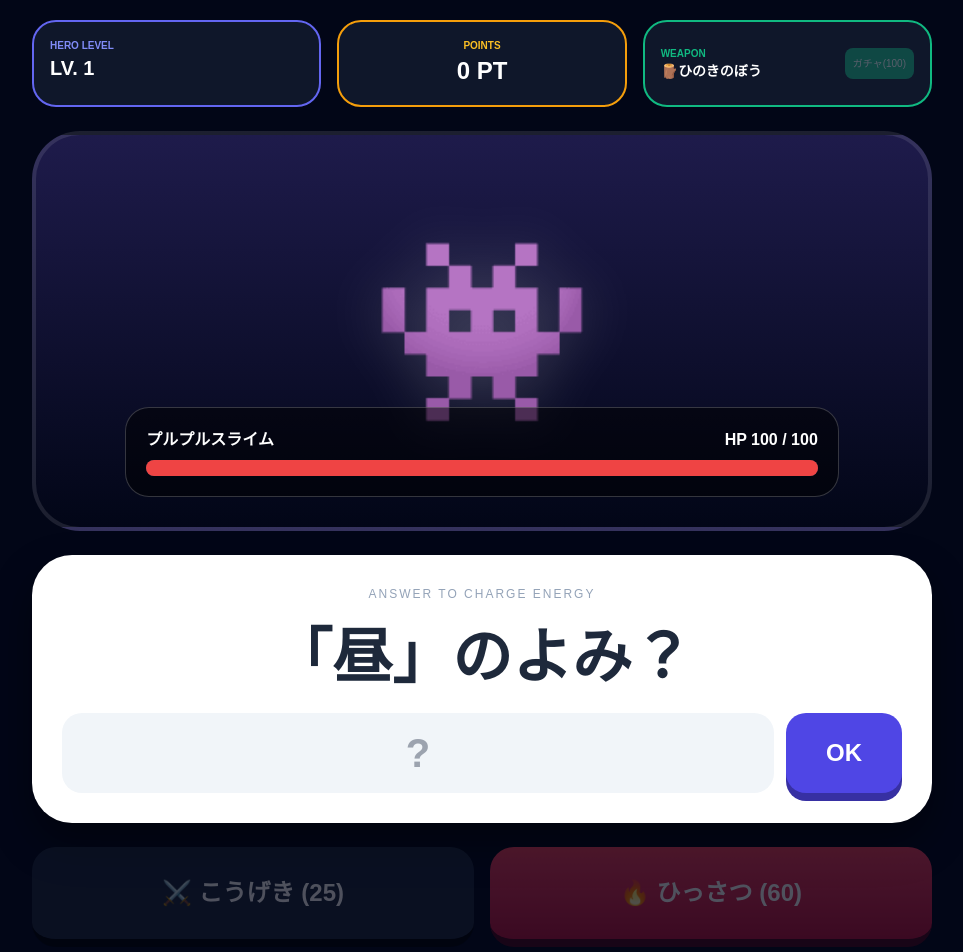
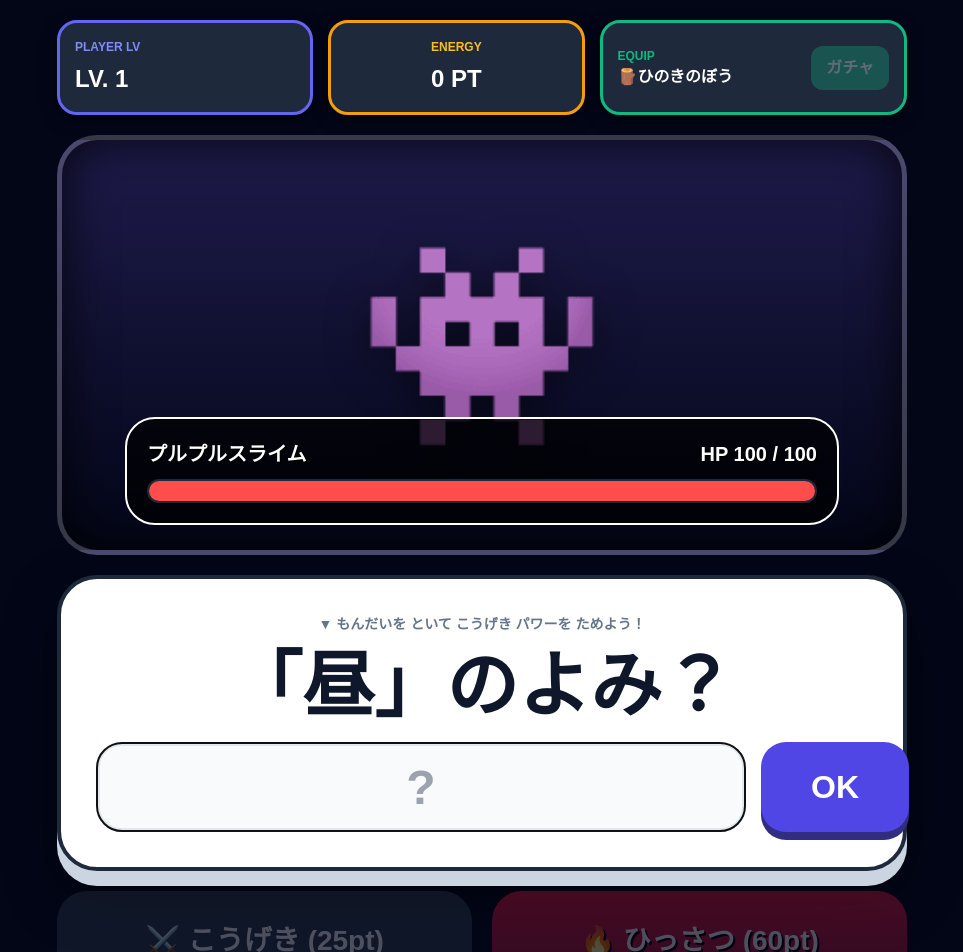
Before and after one commit to kotani6053/manaho-rpg, a Next.js app in the folder my-study-rpg/: page / in a window 1280 px wide. Shown: the top 952 px of the page, without its empty margins (158-1121 px from the left). Built offline with nearby package versions, Linux system fonts and the light colour scheme.

Commit message:
Update page.tsx

```diff
--- a/my-study-rpg/src/app/page.tsx
+++ b/my-study-rpg/src/app/page.tsx
@@ -2,26 +2,26 @@
 import React, { useState, useEffect } from 'react';
 import { kanjiData, monsterList, weaponList } from '../data/gameData';
 
-export default function ShinCompleteRPG() {
+export default function VisibilityHighRPG() {
   const [points, setPoints] = useState(0);
   const [playerLv, setPlayerLv] = useState(1);
   const [monsterIdx, setMonsterIdx] = useState(0);
   const [monsterHP, setMonsterHP] = useState(monsterList[0].hp);
   const [weapon, setWeapon] = useState(weaponList[0]);
-  const [message, setMessage] = useState("冒険が はじまった！");
+  const [message, setMessage] = useState("ぼうけん スタート！");
   const [quiz, setQuiz] = useState({ q: "", a: "" });
   const [inputValue, setInputValue] = useState("");
   const [isAttacking, setIsAttacking] = useState(false);
   const [showGacha, setShowGacha] = useState(false);
 
-  // クイズ生成
   const generateQuiz = () => {
     const isMath = Math.random() > 0.4;
     if (isMath) {
-      const a = Math.floor(Math.random() * 40) + 10;
-      const b = Math.floor(Math.random() * 30) + 5;
+      const a = Math.floor(Math.random() * 80) + 10;
+      const b = Math.floor(Math.random() * 70) + 5;
       const op = Math.random() > 0.5 ? '+' : '-';
-      setQuiz({ q: `${a} ${op} ${b} = ?`, a: (op === '+' ? a + b : a - b).toString() });
+      const ans = op === '+' ? a + b : a - b;
+      setQuiz({ q: `${a} ${op} ${b} = ?`, a: ans.toString() });
     } else {
       const selected = kanjiData[Math.floor(Math.random() * kanjiData.length)];
       setQuiz({ q: selected?.q || "1 + 1 = ?", a: selected?.a || "2" });
@@ -31,32 +31,29 @@ export default function ShinCompleteRPG() {
 
   useEffect(() => { generateQuiz(); }, []);
 
-  // 答え合わせ
   const handleAnswer = (e: React.FormEvent) => {
     e.preventDefault();
     if (inputValue === quiz.a) {
-      setPoints(p => p + 25);
-      setMonsterHP(p => Math.max(0, p - 5));
-      setMessage("✨ せいかい！ パワーが たまった！ ✨");
+      setPoints(p => p + 30);
+      setMonsterHP(p => Math.max(0, p - 10));
+      setMessage("✨ せいかい！ パワーを ためた！ ✨");
       generateQuiz();
     } else {
-      setMessage("❌ まちがい！ もういちど かんがえよう ❌");
+      setMessage("❌ まちがい！ よくみて かこう ❌");
     }
   };
 
-  // 攻撃
   const attack = (isSpecial: boolean) => {
     const cost = isSpecial ? 60 : 25;
     if (points < cost) return;
     setIsAttacking(true);
     setTimeout(() => setIsAttacking(false), 500);
-    const dmg = (isSpecial ? 150 : 40) + (weapon.power * playerLv);
+    const dmg = (isSpecial ? 200 : 50) + (weapon.power * playerLv);
     setMonsterHP(p => Math.max(0, p - dmg));
     setPoints(p => p - cost);
-    setMessage(`${weapon.name}で ${dmg} ダメージ！`);
+    setMessage(`${weapon.name}！ ${dmg}ダメージ！`);
   };
 
-  // ガチャ
   const drawGacha = () => {
     if (points < 100) return;
     setPoints(p => p - 100);
@@ -80,85 +77,73 @@ export default function ShinCompleteRPG() {
 
   const monster = monsterList[monsterIdx];
 
-  // Tailwindが効かない時用のインラインスタイル（保険）
-  const containerStyle = {
-    backgroundColor: '#020617',
-    minHeight: '100vh',
-    display: 'flex',
-    alignItems: 'center',
-    justifyContent: 'center',
-    padding: '20px',
-    fontFamily: 'sans-serif'
-  };
+  return (
+    <div style={{ backgroundColor: '#020617', minHeight: '100vh', display: 'flex', alignItems: 'center', justifyContent: 'center', padding: '20px', fontFamily: 'sans-serif' }}>
+      <div style={{ width: '100%', maxWidth: '850px', display: 'flex', flexDirection: 'column', gap: '20px' }}>
 
-  return (
-    <div style={containerStyle}>
-      <div className="w-full max-w-[900px] flex flex-col gap-6" style={{ width: '100%', maxWidth: '900px' }}>
-
-        {/* ステータスバー */}
-        <div className="grid grid-cols-3 gap-4" style={{ display: 'grid', gridTemplateColumns: 'repeat(3, 1fr)', gap: '16px' }}>
-          <div className="bg-slate-900 border-2 border-indigo-500 p-4 rounded-3xl text-white" style={{ backgroundColor: '#0f172a', border: '2px solid #6366f1', borderRadius: '24px', padding: '16px' }}>
-            <p style={{ color: '#818cf8', fontSize: '10px', fontWeight: 'bold' }}>HERO LEVEL</p>
-            <p style={{ fontSize: '20px', fontWeight: '900' }}>LV. {playerLv}</p>
+        {/* ステータスバー（文字を白、背景を濃い青にしてコントラストを最大化） */}
+        <div style={{ display: 'grid', gridTemplateColumns: '1fr 1fr 1.2fr', gap: '15px' }}>
+          <div style={{ backgroundColor: '#1e293b', border: '3px solid #6366f1', borderRadius: '20px', padding: '15px', color: 'white', boxShadow: '0 5px 15px rgba(0,0,0,0.5)' }}>
+            <div style={{ color: '#818cf8', fontSize: '12px', fontWeight: 'bold', marginBottom: '5px' }}>PLAYER LV</div>
+            <div style={{ fontSize: '24px', fontWeight: '900' }}>LV. {playerLv}</div>
           </div>
-          <div className="bg-slate-900 border-2 border-amber-500 p-4 rounded-3xl text-center text-white" style={{ backgroundColor: '#0f172a', border: '2px solid #f59e0b', borderRadius: '24px', padding: '16px' }}>
-            <p style={{ color: '#fbbf24', fontSize: '10px', fontWeight: 'bold' }}>POINTS</p>
-            <p style={{ fontSize: '24px', fontWeight: '900' }}>{points} PT</p>
+          <div style={{ backgroundColor: '#1e293b', border: '3px solid #f59e0b', borderRadius: '20px', padding: '15px', color: 'white', textAlign: 'center', boxShadow: '0 5px 15px rgba(0,0,0,0.5)' }}>
+            <div style={{ color: '#fbbf24', fontSize: '12px', fontWeight: 'bold', marginBottom: '5px' }}>ENERGY</div>
+            <div style={{ fontSize: '24px', fontWeight: '900' }}>{points} PT</div>
           </div>
-          <div className="bg-slate-900 border-2 border-emerald-500 p-4 rounded-3xl flex items-center justify-between text-white" style={{ backgroundColor: '#0f172a', border: '2px solid #10b981', borderRadius: '24px', padding: '16px', display: 'flex', justifyContent: 'space-between', alignItems: 'center' }}>
+          <div style={{ backgroundColor: '#1e293b', border: '3px solid #10b981', borderRadius: '20px', padding: '15px', color: 'white', display: 'flex', justifyContent: 'space-between', alignItems: 'center', boxShadow: '0 5px 15px rgba(0,0,0,0.5)' }}>
             <div>
-              <p style={{ color: '#10b981', fontSize: '10px', fontWeight: 'bold' }}>WEAPON</p>
-              <p style={{ fontSize: '14px', fontWeight: 'bold' }}>{weapon.img}{weapon.name}</p>
+              <div style={{ color: '#10b981', fontSize: '12px', fontWeight: 'bold' }}>EQUIP</div>
+              <div style={{ fontSize: '16px', fontWeight: 'bold' }}>{weapon.img}{weapon.name}</div>
             </div>
-            <button onClick={drawGacha} disabled={points < 100} style={{ backgroundColor: '#10b981', color: 'white', fontSize: '10px', padding: '8px', borderRadius: '8px', border: 'none', cursor: 'pointer', opacity: points < 100 ? 0.3 : 1 }}>ガチャ(100)</button>
+            <button onClick={drawGacha} disabled={points < 100} style={{ backgroundColor: '#10b981', color: 'white', fontWeight: 'bold', padding: '10px 15px', borderRadius: '12px', border: 'none', cursor: 'pointer', opacity: points < 100 ? 0.3 : 1 }}>ガチャ</button>
           </div>
         </div>
 
-        {/* モンスター表示 */}
-        <div className={`h-[400px] rounded-[3rem] border-4 border-white/10 flex items-center justify-center relative overflow-hidden`} style={{ height: '400px', borderRadius: '48px', border: '4px solid rgba(255,255,255,0.1)', display: 'flex', alignItems: 'center', justifyContent: 'center', position: 'relative', background: 'linear-gradient(to bottom, #1e1b4b, #020617)' }}>
-          <div style={{ fontSize: '180px', transition: '0.3s', transform: isAttacking ? 'scale(1.2)' : 'scale(1)', filter: 'drop-shadow(0 0 30px rgba(255,255,255,0.2))' }}>
-            {monsterHP > 0 ? monster.img : '✨'}
+        {/* モンスターエリア（巨大化 & HP数値を白文字で強調） */}
+        <div style={{ height: '420px', borderRadius: '40px', border: '5px solid rgba(255,255,255,0.2)', display: 'flex', alignItems: 'center', justifyContent: 'center', position: 'relative', background: `linear-gradient(to bottom, #1e1b4b, #020617)`, boxShadow: 'inset 0 0 50px rgba(0,0,0,0.8)' }}>
+          <div style={{ fontSize: '200px', transform: isAttacking ? 'scale(1.3) rotate(10deg)' : 'scale(1)', transition: '0.2s', filter: 'drop-shadow(0 10px 20px rgba(0,0,0,0.5))' }}>
+            {monsterHP > 0 ? monster.img : '💥'}
           </div>
-
-          <div style={{ position: 'absolute', bottom: '30px', width: '80%', backgroundColor: 'rgba(0,0,0,0.5)', padding: '20px', borderRadius: '24px', border: '1px solid rgba(255,255,255,0.2)' }}>
-            <div style={{ display: 'flex', justifyContent: 'space-between', color: 'white', fontWeight: 'bold', marginBottom: '8px' }}>
+          <div style={{ position: 'absolute', bottom: '25px', width: '85%', backgroundColor: 'rgba(0,0,0,0.7)', padding: '20px', borderRadius: '30px', border: '2px solid white' }}>
+            <div style={{ display: 'flex', justifyContent: 'space-between', color: 'white', fontWeight: '900', fontSize: '20px', marginBottom: '10px', textShadow: '2px 2px 0 black' }}>
               <span>{monster.name}</span>
               <span>HP {monsterHP} / {monster.hp}</span>
             </div>
-            <div style={{ width: '100%', backgroundColor: '#334155', height: '16px', borderRadius: '8px' }}>
-              <div style={{ width: `${(monsterHP / monster.hp) * 100}%`, backgroundColor: '#ef4444', height: '100%', borderRadius: '8px', transition: '1s shadow 0.5s' }} />
+            <div style={{ width: '100%', backgroundColor: '#475569', height: '24px', borderRadius: '12px', overflow: 'hidden', border: '2px solid #1e293b' }}>
+              <div style={{ width: `${(monsterHP / monster.hp) * 100}%`, backgroundColor: '#ff4d4d', height: '100%', transition: '0.5s ease-out' }} />
             </div>
           </div>
         </div>
 
-        {/* クイズエリア */}
-        <div style={{ backgroundColor: 'white', borderRadius: '40px', padding: '30px', boxShadow: '0 20px 40px rgba(0,0,0,0.4)' }}>
-          <p style={{ textAlign: 'center', color: '#94a3b8', fontSize: '12px', fontWeight: 'black', letterSpacing: '2px', marginBottom: '10px' }}>ANSWER TO CHARGE ENERGY</p>
-          <h2 style={{ textAlign: 'center', fontSize: '60px', fontWeight: '900', color: '#1e293b', margin: '10px 0' }}>{quiz.q}</h2>
-          <form onSubmit={handleAnswer} style={{ display: 'flex', gap: '12px' }}>
-            <input type="text" value={inputValue} onChange={(e)=>setInputValue(e.target.value)} style={{ flex: 1, height: '80px', backgroundColor: '#f1f5f9', borderRadius: '20px', border: '4px solid transparent', fontSize: '40px', fontWeight: '900', textAlign: 'center', outline: 'none' }} placeholder="?" />
-            <button style={{ padding: '0 40px', backgroundColor: '#4f46e5', color: 'white', borderRadius: '20px', border: 'none', fontSize: '24px', fontWeight: '900', cursor: 'pointer', boxShadow: '0 8px 0 #3730a3' }}>OK</button>
+        {/* クイズエリア（白背景に黒文字で絶対に見やすく！） */}
+        <div style={{ backgroundColor: 'white', borderRadius: '40px', padding: '35px', boxShadow: '0 15px 0 #cbd5e1, 0 25px 50px rgba(0,0,0,0.5)', border: '4px solid #1e293b' }}>
+          <div style={{ textAlign: 'center', color: '#64748b', fontWeight: 'bold', fontSize: '14px', marginBottom: '10px' }}>▼ もんだいを といて こうげき パワーを ためよう！</div>
+          <h2 style={{ textAlign: 'center', fontSize: '72px', fontWeight: '900', color: '#0f172a', margin: '15px 0', lineHeight: '1' }}>{quiz.q}</h2>
+          <form onSubmit={handleAnswer} style={{ display: 'flex', gap: '15px', marginTop: '20px' }}>
+            <input type="text" value={inputValue} onChange={(e)=>setInputValue(e.target.value)} style={{ flex: 1, height: '90px', backgroundColor: '#f8fafc', borderRadius: '25px', border: '4px solid #e2e8f0', fontSize: '48px', fontWeight: '900', textAlign: 'center', color: '#1e293b' }} placeholder="?" autoFocus />
+            <button style={{ padding: '0 50px', backgroundColor: '#4f46e5', color: 'white', borderRadius: '25px', border: 'none', fontSize: '32px', fontWeight: '900', cursor: 'pointer', boxShadow: '0 8px 0 #312e81' }}>OK</button>
           </form>
         </div>
 
-        {/* コマンド */}
-        <div style={{ display: 'grid', gridTemplateColumns: '1fr 1fr', gap: '16px' }}>
-          <button onClick={() => attack(false)} disabled={points < 25} style={{ height: '100px', backgroundColor: '#1e293b', border: 'none', borderBottom: '8px solid #000', borderRadius: '24px', color: 'white', fontSize: '24px', fontWeight: '900', cursor: 'pointer', opacity: points < 25 ? 0.3 : 1 }}>⚔️ こうげき (25)</button>
-          <button onClick={() => attack(true)} disabled={points < 60} style={{ height: '100px', background: 'linear-gradient(to bottom, #f43f5e, #be123c)', border: 'none', borderBottom: '8px solid #4c0519', borderRadius: '24px', color: 'white', fontSize: '24px', fontWeight: '900', cursor: 'pointer', opacity: points < 60 ? 0.3 : 1 }}>🔥 ひっさつ (60)</button>
+        {/* ボタンエリア */}
+        <div style={{ display: 'grid', gridTemplateColumns: '1fr 1fr', gap: '20px' }}>
+          <button onClick={() => attack(false)} disabled={points < 25} style={{ height: '110px', backgroundColor: '#334155', border: 'none', borderBottom: '10px solid #0f172a', borderRadius: '30px', color: 'white', fontSize: '28px', fontWeight: '900', cursor: 'pointer', opacity: points < 25 ? 0.3 : 1, transition: '0.1s' }}>⚔️ こうげき (25pt)</button>
+          <button onClick={() => attack(true)} disabled={points < 60} style={{ height: '110px', background: 'linear-gradient(to bottom, #e11d48, #9f1239)', border: 'none', borderBottom: '10px solid #4c0519', borderRadius: '30px', color: 'white', fontSize: '28px', fontWeight: '900', cursor: 'pointer', opacity: points < 60 ? 0.3 : 1, textShadow: '2px 2px 0 black' }}>🔥 ひっさつ (60pt)</button>
         </div>
 
-        <p style={{ textAlign: 'center', color: '#22d3ee', fontWeight: 'bold', fontSize: '12px', letterSpacing: '4px', marginTop: '10px' }}>{message}</p>
+        <p style={{ textAlign: 'center', color: '#22d3ee', fontWeight: '900', fontSize: '16px', letterSpacing: '2px', textShadow: '2px 2px 4px rgba(0,0,0,0.8)' }}>{message}</p>
       </div>
 
       {/* ガチャ演出 */}
       {showGacha && (
-        <div style={{ position: 'fixed', inset: 0, backgroundColor: 'rgba(0,0,0,0.95)', display: 'flex', flexDirection: 'column', alignItems: 'center', justifyContent: 'center', zIndex: 100 }}>
-          <div style={{ fontSize: '150px', marginBottom: '20px' }}>🎁</div>
-          <h2 style={{ color: 'white', fontSize: '32px', fontWeight: '900', fontStyle: 'italic', marginBottom: '20px' }}>NEW WEAPON!</h2>
-          <div style={{ backgroundColor: 'white', padding: '50px', borderRadius: '60px', textAlign: 'center' }}>
-            <div style={{ fontSize: '100px' }}>{weapon.img}</div>
-            <p style={{ fontSize: '32px', fontWeight: '900', color: '#1e293b' }}>{weapon.name}</p>
-            <p style={{ fontSize: '20px', fontWeight: 'bold', color: '#db2777' }}>POWER +{weapon.power}</p>
+        <div style={{ position: 'fixed', inset: 0, backgroundColor: 'rgba(0,0,0,0.96)', display: 'flex', flexDirection: 'column', alignItems: 'center', justifyContent: 'center', zIndex: 100 }}>
+          <div style={{ fontSize: '180px', marginBottom: '20px', animation: 'bounce 1s infinite' }}>🎁</div>
+          <h2 style={{ color: 'white', fontSize: '40px', fontWeight: '900', marginBottom: '30px', textShadow: '0 0 20px #6366f1' }}>NEW WEAPON!</h2>
+          <div style={{ backgroundColor: 'white', padding: '60px', borderRadius: '70px', textAlign: 'center', border: '10px solid #6366f1' }}>
+            <div style={{ fontSize: '120px' }}>{weapon.img}</div>
+            <p style={{ fontSize: '40px', fontWeight: '900', color: '#1e293b' }}>{weapon.name}</p>
+            <p style={{ fontSize: '24px', fontWeight: '900', color: '#db2777' }}>こうげきりょく +{weapon.power}</p>
           </div>
         </div>
       )}
```
